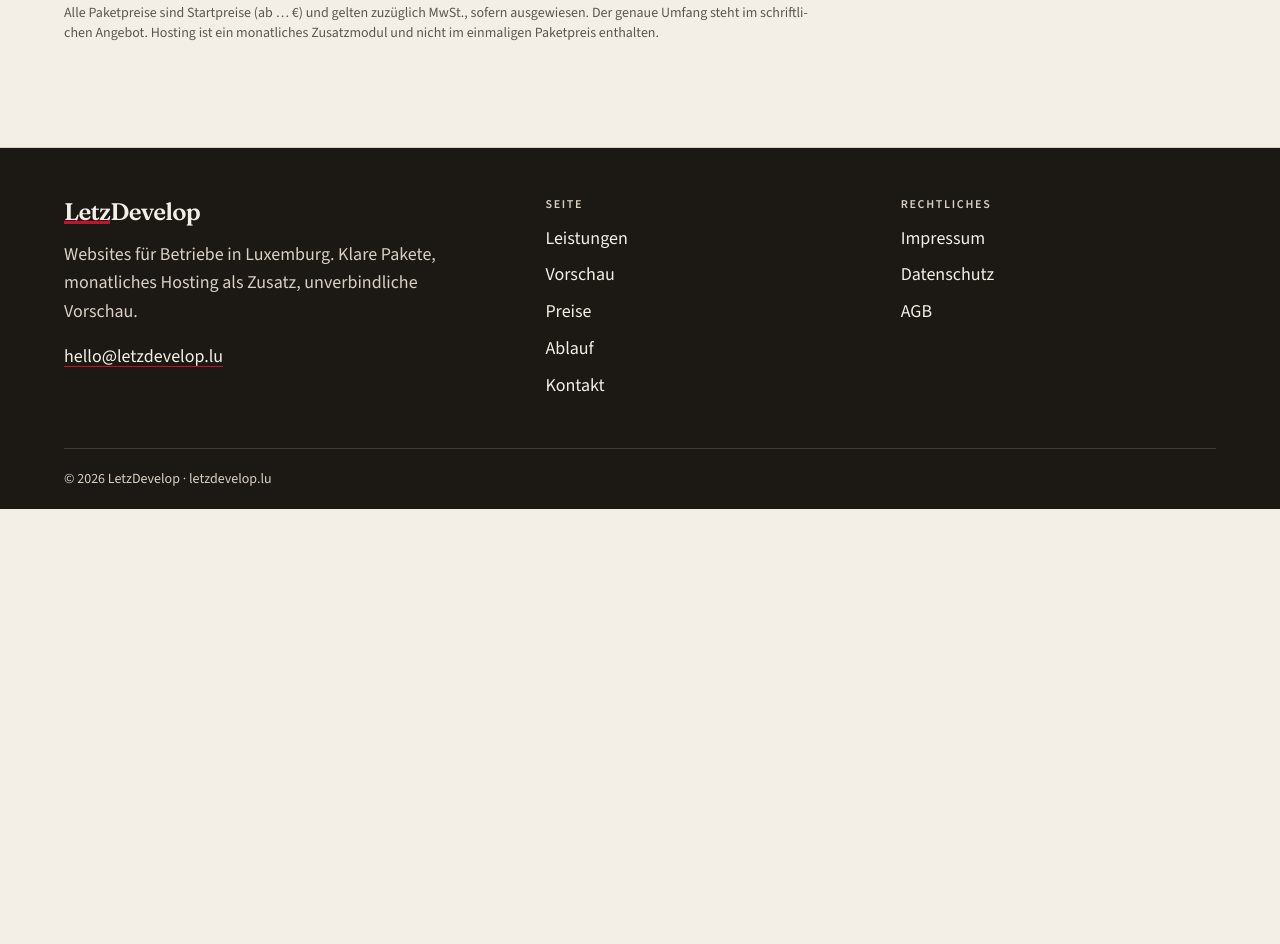
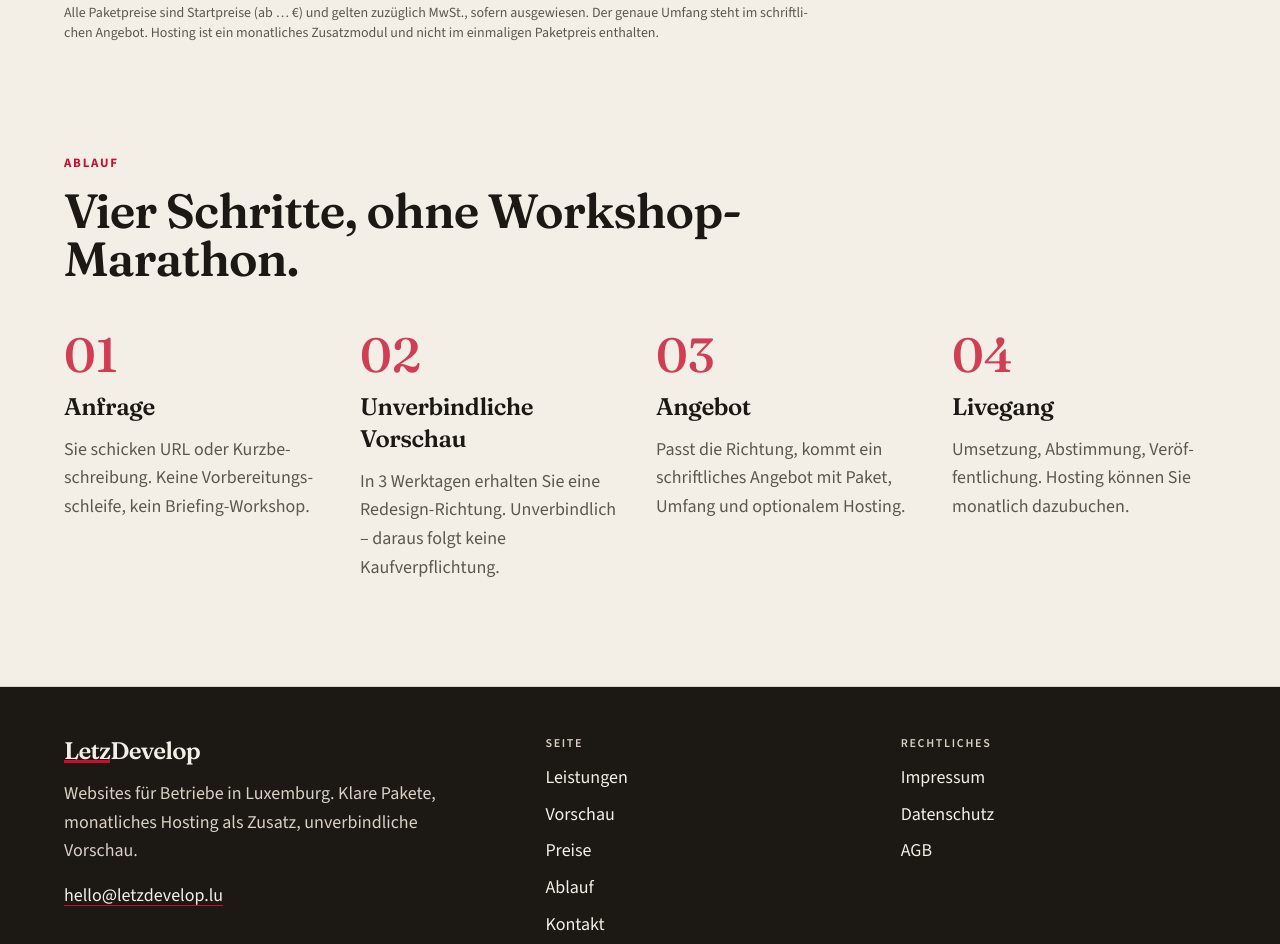
Before and after one commit to gonereng/letzdevelop, an Astro site: page / in a window 1280 px wide. Shown: the part 3423-4367 px from the top of the page. Before the commit the page ends 3932 px from the top, so only its background shows below. Built offline with nearby package versions, Linux system fonts and the light colour scheme; Astro itself is replaced by a stand-in of ours; no server answers.

Commit message:
feat: add process steps
Co-authored-by: Roland Theisen <gonereng@users.noreply.github.com>

```diff
--- /dev/null
+++ b/src/components/sections/Ablauf.astro
@@ -0,0 +1,23 @@
+---
+import { site } from "../../content/site";
+---
+
+<section class="section pt-0" id="ablauf" aria-labelledby="ablauf-title">
+  <div class="wrap">
+    <p class="section-kicker">Ablauf</p>
+    <h2 id="ablauf-title" class="text-3xl md:text-5xl max-w-3xl">
+      Vier Schritte, ohne Workshop-Marathon.
+    </h2>
+    <ol class="mt-12 grid gap-8 md:grid-cols-2 lg:grid-cols-4">
+      {
+        site.steps.map((step, index) => (
+          <li class="relative">
+            <p class="font-display text-5xl text-red/80">{String(index + 1).padStart(2, "0")}</p>
+            <h3 class="mt-3 text-2xl">{step.title}</h3>
+            <p class="mt-3 text-muted">{step.text}</p>
+          </li>
+        ))
+      }
+    </ol>
+  </div>
+</section>
--- a/src/pages/index.astro
+++ b/src/pages/index.astro
@@ -6,6 +6,7 @@ import Problem from "../components/sections/Problem.astro";
 import Leistungen from "../components/sections/Leistungen.astro";
 import Vorschau from "../components/sections/Vorschau.astro";
 import Preise from "../components/sections/Preise.astro";
+import Ablauf from "../components/sections/Ablauf.astro";
 ---
 
 <BaseLayout>
@@ -15,4 +16,5 @@ import Preise from "../components/sections/Preise.astro";
   <Leistungen />
   <Vorschau />
   <Preise />
+  <Ablauf />
 </BaseLayout>
```
